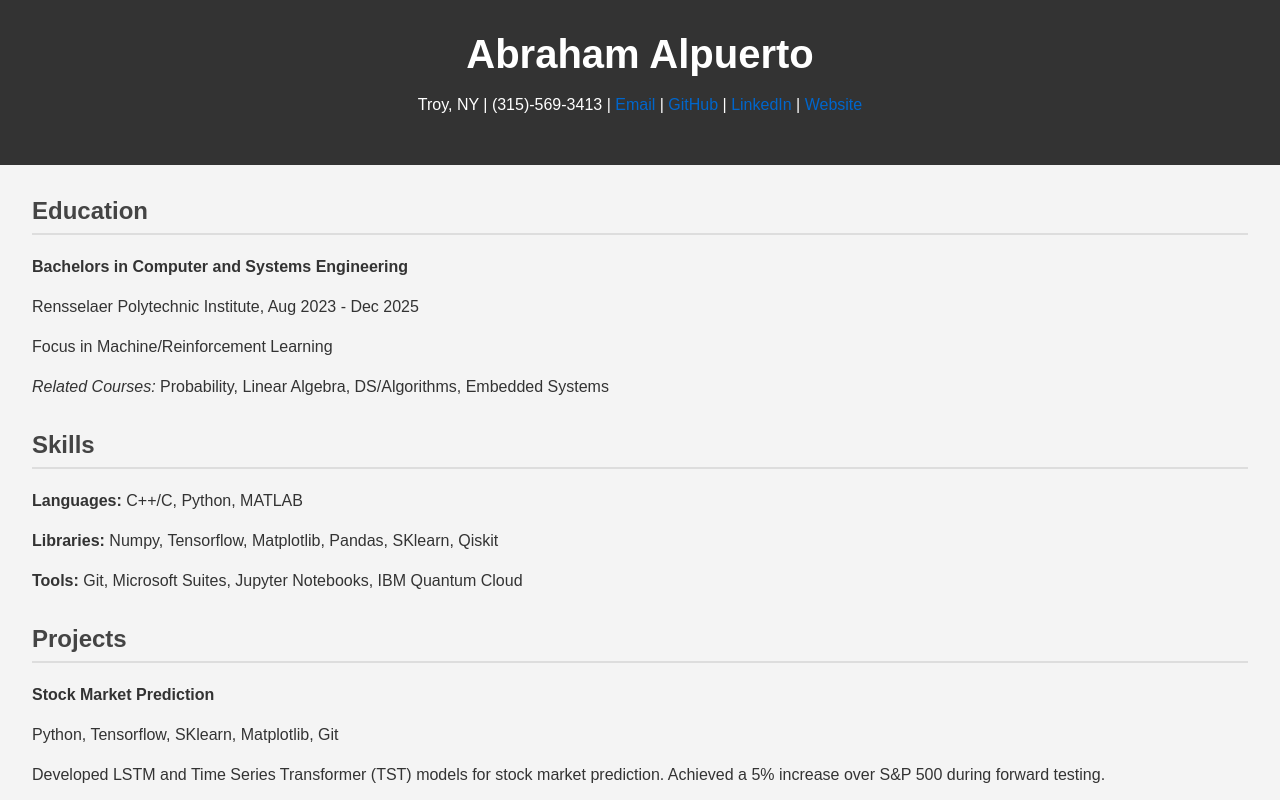
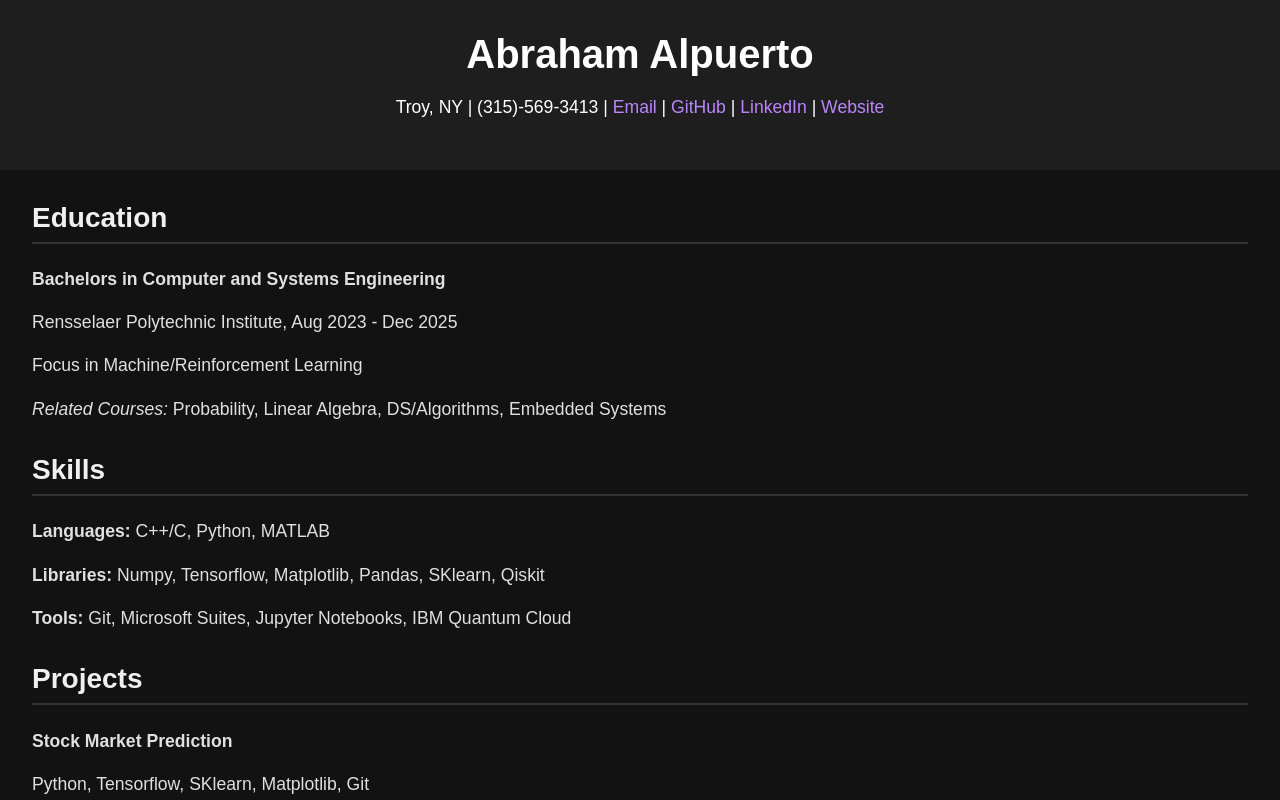
Before and after one commit to abrahamAlpuerto/aa-web, a plain HTML site: page index.html in a window 1280 px wide. Shown: the top 800 px of the page. Drawn offline with Linux system fonts and the light colour scheme.

Commit message:
Update style.css

```diff
--- a/style.css
+++ b/style.css
@@ -1,16 +1,17 @@
+/* Dark theme for the website */
 body {
     font-family: Arial, sans-serif;
     margin: 0;
     padding: 0;
-    background-color: #f4f4f4;
-    color: #333;
+    background-color: #121212;
+    color: #e0e0e0;
 }
 
 header {
     text-align: center;
     padding: 2rem;
-    background-color: #333;
-    color: white;
+    background-color: #1e1e1e;
+    color: #ffffff;
 }
 
 h1 {
@@ -23,22 +24,40 @@ section {
 }
 
 h2 {
-    font-size: 1.5rem;
-    color: #444;
-    border-bottom: 2px solid #ddd;
+    font-size: 1.75rem;
+    color: #f0f0f0;
+    border-bottom: 2px solid #333;
     padding-bottom: 0.5rem;
 }
 
 p {
-    font-size: 1rem;
-    line-height: 1.5rem;
+    font-size: 1.1rem;
+    line-height: 1.6rem;
 }
 
 a {
-    color: #0066cc;
+    color: #BB86FC;
     text-decoration: none;
 }
 
 a:hover {
     text-decoration: underline;
 }
+
+.project {
+    margin-bottom: 2rem;
+    padding: 1rem;
+    background-color: #2b2b2b;
+    border-radius: 8px;
+}
+
+footer {
+    text-align: center;
+    padding: 1rem;
+    background-color: #1e1e1e;
+    color: #aaaaaa;
+}
+
+footer p {
+    margin: 0;
+}
```
